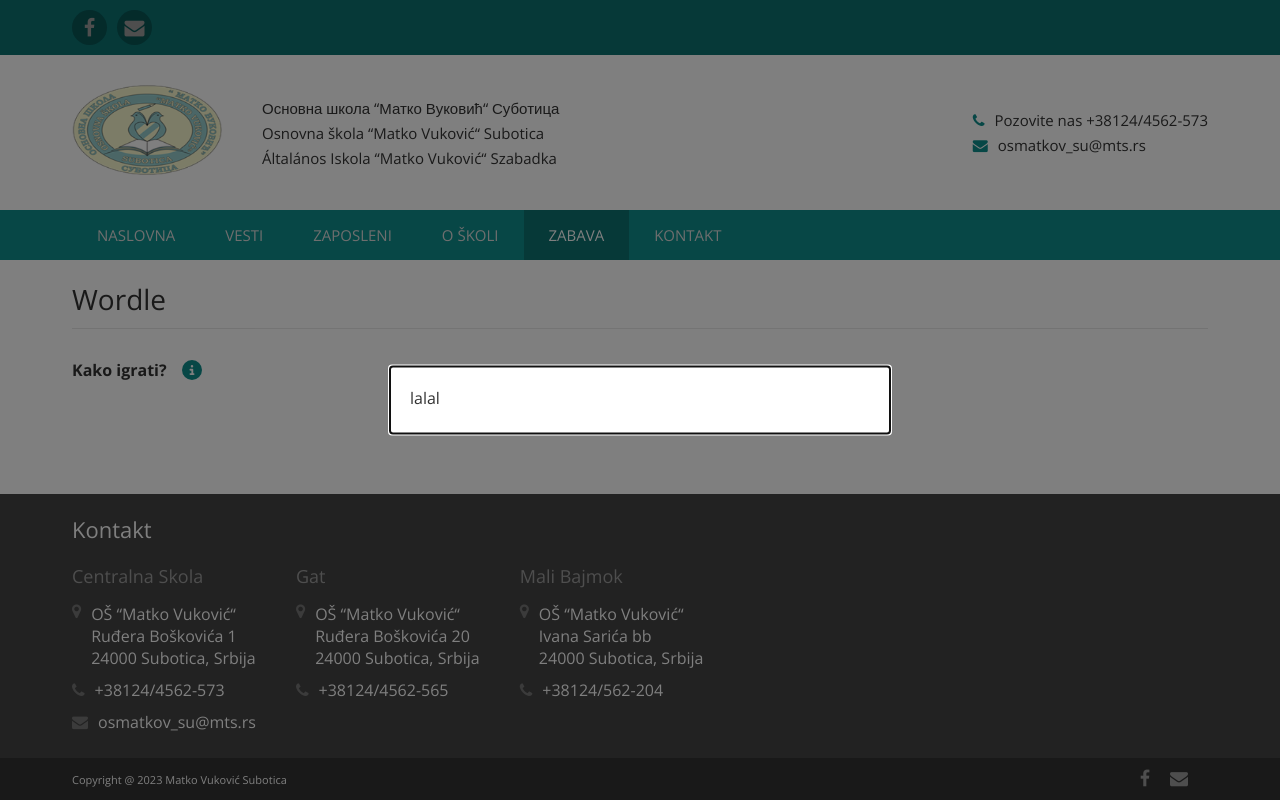
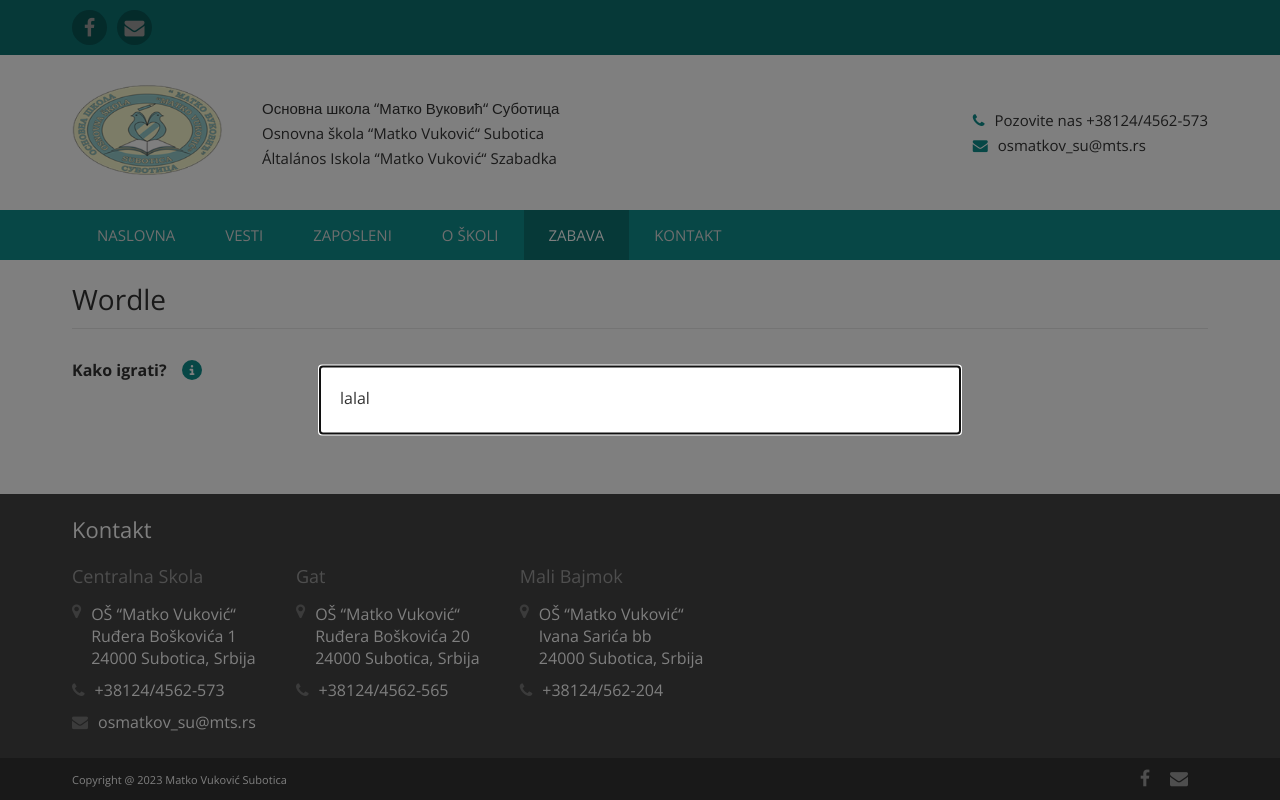
Before and after one commit to BojanIstvancic/matko-vukovic, a Next.js app: page /zabava in a window 1280 px wide. Both pictures are taken after a click on the element "Kako igrati?". Built offline with nearby package versions, Linux system fonts and the light colour scheme.

Commit message:
update modal

```diff
--- /dev/null
+++ b/src/components/Modal.tsx
@@ -0,0 +1,42 @@
+import { Modal } from "@mui/material";
+import styled from "styled-components";
+
+const ModalWrapper = styled.div`
+  position: absolute;
+  top: 50%;
+  left: 50%;
+  transform: translate(-50%, -50%);
+  padding: 20px;
+  background-color: var(--white);
+  width: 50%;
+  min-width: 300px;
+  max-width: 700px;
+
+  h3 span {
+    color: var(--primary);
+    font-weight: bold;
+  }
+`;
+
+export interface ModalProps {
+  closeModal: () => void;
+  openModal: boolean;
+  children: JSX.Element;
+}
+
+const StyledModal: React.FC<ModalProps> = ({
+  closeModal,
+  openModal,
+  children,
+}) => (
+  <Modal
+    open={openModal}
+    onClose={closeModal}
+    aria-labelledby="parent-modal-title"
+    aria-describedby="parent-modal-description"
+  >
+    <ModalWrapper>{children}</ModalWrapper>
+  </Modal>
+);
+
+export default StyledModal;
--- a/src/components/presentation/Fun.tsx
+++ b/src/components/presentation/Fun.tsx
@@ -1,9 +1,8 @@
 import { FontAwesomeIcon } from "@fortawesome/react-fontawesome";
 import { faCircleInfo } from "@fortawesome/free-solid-svg-icons";
 
-import { Modal } from "@mui/material";
-
 import styled from "styled-components";
+import Modal from "../Modal";
 
 const StyledFun = styled.div``;
 
@@ -15,26 +14,6 @@ const HowToPlay = styled.div`
 const HowToPlayLabel = styled.span`
   margin-right: 15px;
   font-weight: 700;
-`;
-
-const InstructionsContainer = styled.div`
-  position: absolute;
-  top: 50%;
-  left: 50%;
-  transform: translate(-50%, -50%);
-  padding: 20px;
-  background-color: var(--white);
-
-  &:not(.delete) {
-    width: 50%;
-    min-width: 300px;
-    max-width: 500px;
-  }
-
-  h3 span {
-    color: var(--primary);
-    font-weight: bold;
-  }
 `;
 
 export interface FunProps {
@@ -58,16 +37,13 @@ const Fun: React.FC<FunProps> = ({
           style={{ fontSize: 20, color: "var(--primary)" }}
         />
       </HowToPlay>
-
       <Modal
-        open={openModal}
-        onClose={handleCloseModal}
+        openModal={openModal}
+        closeModal={handleCloseModal}
         aria-labelledby="parent-modal-title"
         aria-describedby="parent-modal-description"
       >
-        <InstructionsContainer>
-          <p>lalal</p>
-        </InstructionsContainer>
+        <p>lalal</p>
       </Modal>
     </StyledFun>
   );
```
Also changed, not shown: src/components/presentation/AdministrationBlog.tsx (+5 -24 lines), src/components/presentation/AdministrationStaff.tsx (+5 -24 lines).
